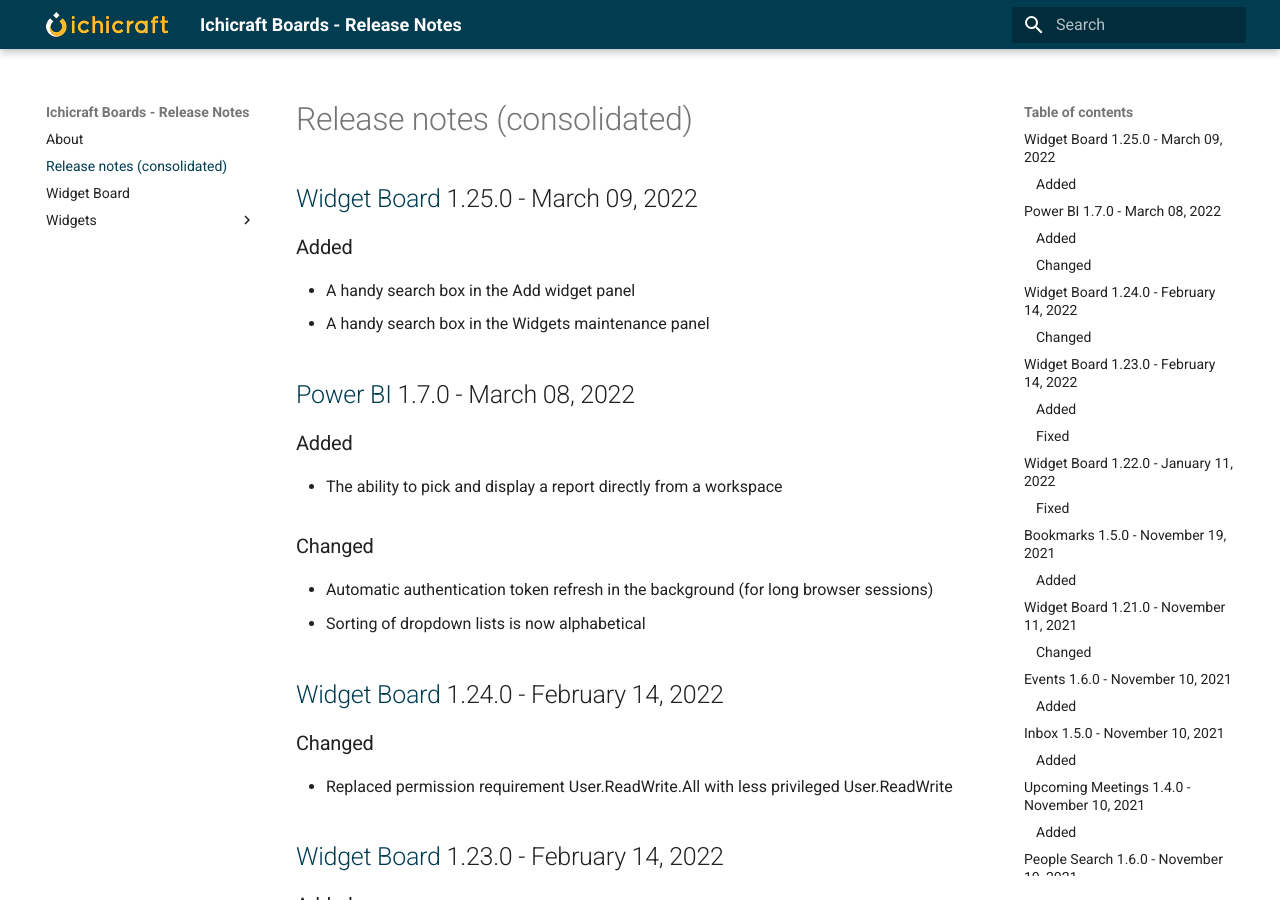
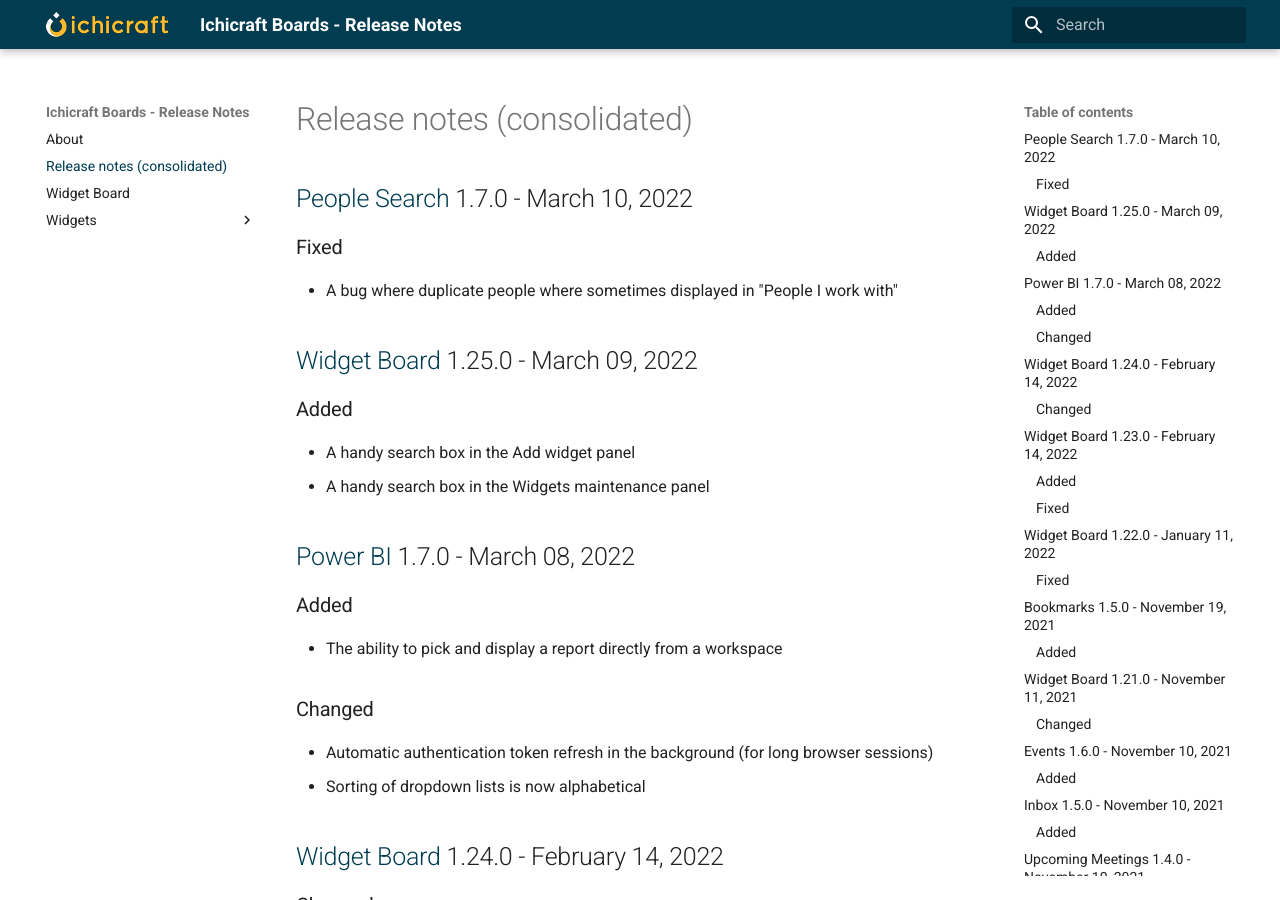
Before and after one commit to ichicraft/widgets-docs, an MkDocs documentation site: the page built from docs/Release-notes-(consolidated).md, in a window 1280 px wide and 900 px high. Built offline with MkDocs 1.6.1 and Material for MkDocs 9.7.7, drawn with Linux system fonts in a browser that asks for light colours.

Commit message:
Release notes updated by BuildService

```diff
--- a/docs/Release-notes-(consolidated).md
+++ b/docs/Release-notes-(consolidated).md
@@ -1,3 +1,8 @@
+## [People Search](./Widgets/People Search.md) 1.7.0 - March 10, 2022
+
+### Fixed
+- A bug where duplicate people where sometimes displayed in &quot;People I work with&quot;
+
 ## [Widget Board](./Widget Board.md) 1.25.0 - March 09, 2022
 
 ### Added
```
Also changed, not shown: docs/Widgets/People Search.md (+5 -0 lines).
